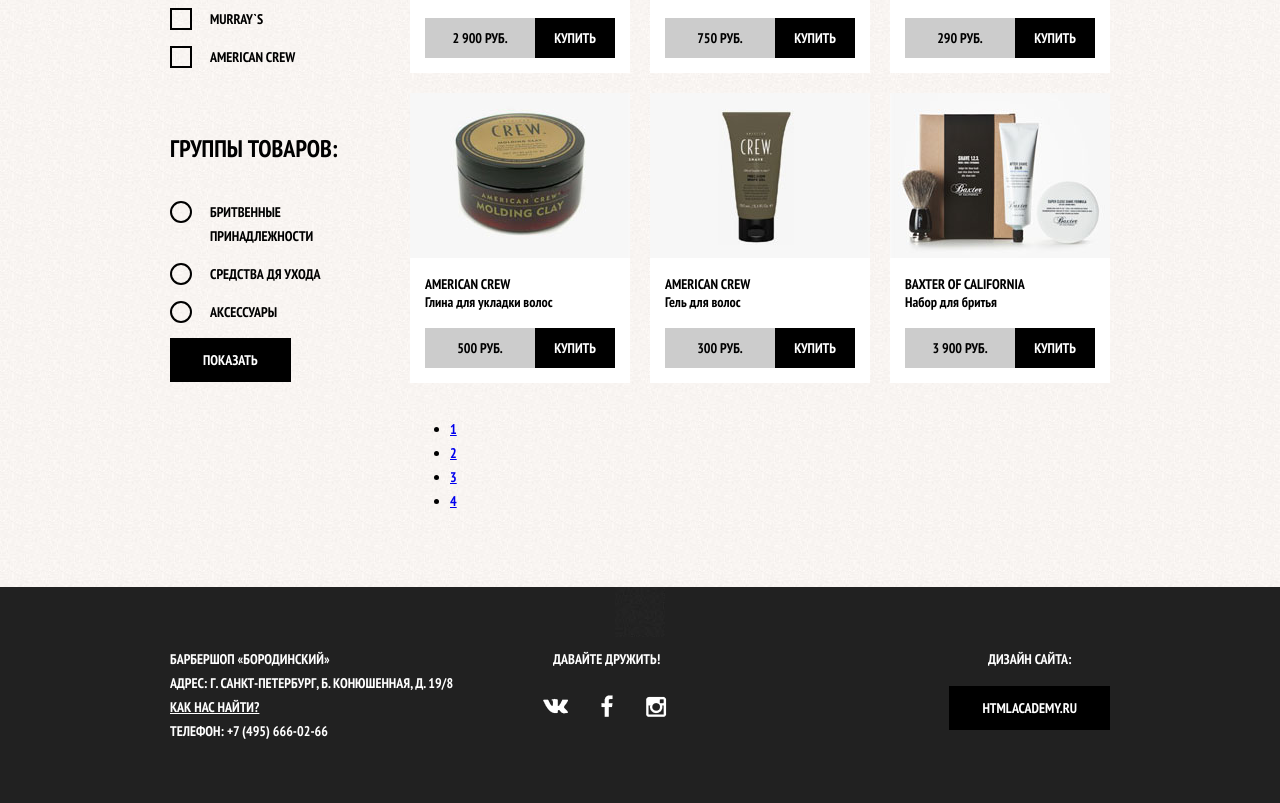
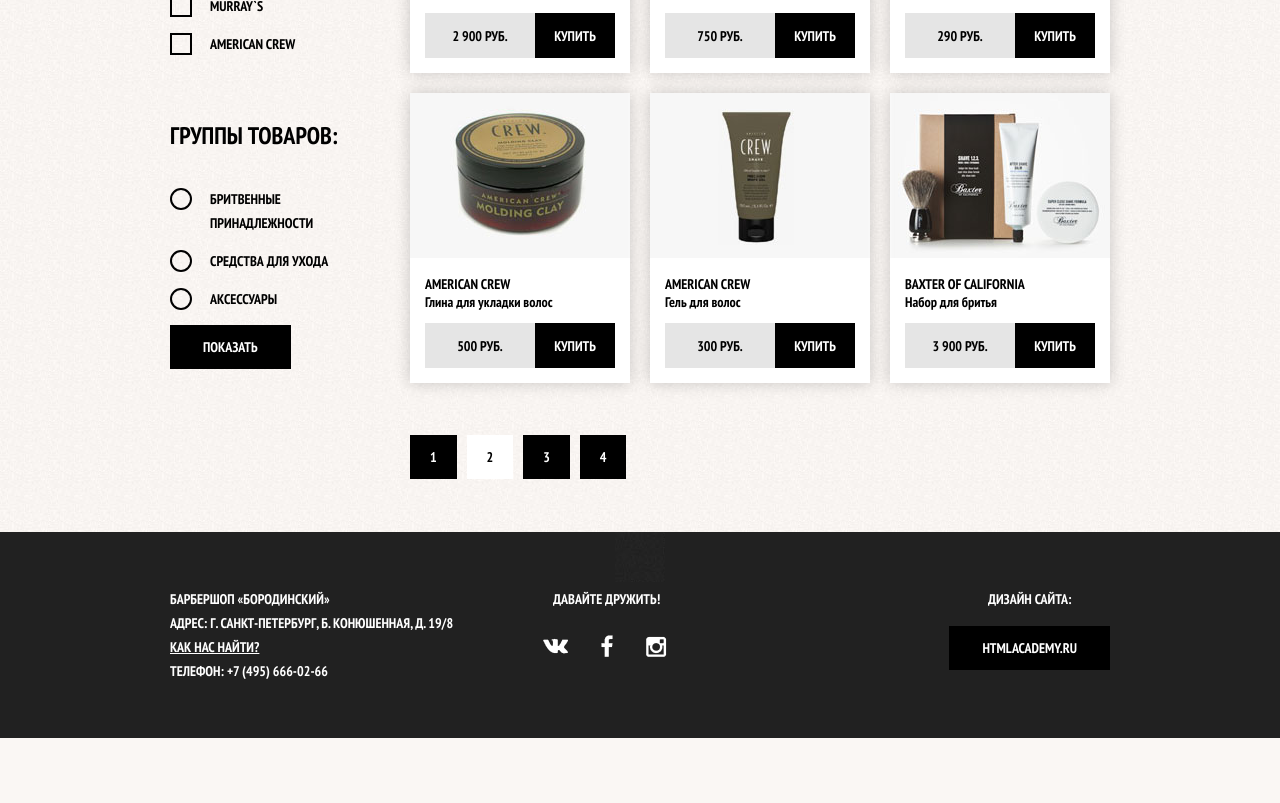
Before and after one commit to pashkoostap/pashkoostap.github.io, a plain HTML site: page barbershop/shop.html in a window 1280 px wide. Shown: the part 478-1281 px from the top of the page. After the commit the page ends 1216 px from the top, so only its background shows below. Drawn offline with Linux system fonts and the light colour scheme; files whose address does not match are found by name.

Commit message:
26-02-2016
26-02-2016

```diff
--- a/barbershop/css/style.css
+++ b/barbershop/css/style.css
@@ -280,8 +280,8 @@
 }
 .main-footer{
     margin-top: 60px;
-    padding-bottom: 60px;
-    padding-top: 60px;
+    padding-bottom: 55px;
+    padding-top: 55px;
     background: #212121 url("../img/index-footer-bg.jpg") no-repeat center top;
     color: #fff;
 }
@@ -631,6 +631,7 @@
     margin: 0;
     padding: 0;
     margin-bottom: 30px;
+    margin-top: -13px;
 }
 .catalog-filters .brands,
 .catalog-filters .items-groups{
@@ -720,8 +721,9 @@
     margin: 0;
     padding: 0;
     font-size: 0;
+    margin-bottom: 45px;
 }
-.catalog-item{
+.catalog-item-page{
     display: inline-block;
     position: relative;
     width: 220px;
@@ -731,51 +733,92 @@
     margin-right: 20px;
     margin-bottom: 20px;
     background: #fff;
+    box-shadow: 0px 0px 15px 0px rgba(0, 0, 0, 0.2);
 }
-.catalog-item:nth-child(3n){
+.catalog-item-page:nth-child(3n){
     margin-right: 0;
 }
-.catalog-item .item-brand-name{
+.item-brand-name,
+.item-name{
+    display: block;
     vertical-align: top;
     font-size: 14px;
     line-height: 18px;
     margin: 0;
+    text-decoration: none;
+    color: #000;
+}
+.item-brand-name:hover,
+.item-name:hover{
+    text-decoration: underline;
+}
+.item-brand-name{
     padding: 5px 15px 0px 15px;
 }
-.catalog-item .item-name{
-    vertical-align: top;
-    font-size: 14px;
-    line-height: 18px;
+.item-name{
     text-transform: none;
-    margin: 0;
     padding: 0px 15px 10px 15px;
 }
-.catalog-item{
-    position: relative;
-}
-
-
-.buy-item{
+.buy-item,
+.price{
     position: absolute;
-    right: 15px;
-    bottom: 15px;
-    margin: 0;
     padding: 0;
     margin: 0;
-    width: 80px;
-    height: 40px;
 }
 .price{
-    position: absolute;
-    font-size: 14px;
     left: 15px;
     bottom: 15px;
-    margin: 0;
-    padding-top: 10px;
     width: 110px;
-    height: 30px;
-    background: #ccc;
+    height: 32px;
+    padding-top: 13px;
+    background: #e5e5e5;
     vertical-align: top;
     text-align: center;
     line-height: 20px;
+    font-size: 14px;
 }
+.buy-item{
+    right: 15px;
+    bottom: 15px;
+    width: 80px;
+    height: 45px;
+}
+.catalog-items-paginator{
+    margin: 0;
+    padding: 0;
+
+}
+.paginator-pages{
+    margin: 0;
+    padding: 0;
+    list-style: none;
+}
+.paginator-pages li{
+    margin: 0;
+    padding: 0;
+    display: inline-block;
+}
+.paginator-pages a{
+    font-size: 14px;
+    line-height: 18px;
+    text-decoration: none;
+    vertical-align: top;
+    text-align: center;
+    color: #fff;
+    padding: 13px 20px;
+    background: #000;
+    margin: 0;
+    margin-right: 7px;
+}
+.paginator-pages a:hover,
+.paginator-pages a:active{
+    background: #663d15;
+}
+.current-page a{
+    background: #fff;
+    color: #000;
+}
+.current-page a:hover,
+.current-pages a:active{
+    background: #fff;
+}
--- a/barbershop/shop.html
+++ b/barbershop/shop.html
@@ -83,7 +83,7 @@
                      <input type="radio" id="groups-1" value="" name="groups">
                      <label for="groups-1">Бритвенные принадлежности</label><br>
                      <input type="radio" id="groups-2" value="" name="groups">
-                     <label for="groups-2">Средства дя ухода</label><br>
+                     <label for="groups-2">Средства для ухода</label><br>
                      <input type="radio" id="groups-3" value="" name="groups">
                      <label for="groups-3">Аксессуары</label><br>
                  </fieldset>
@@ -92,64 +92,120 @@
          </div>
          <div class="catalog-items clearfix">
               <div class="catalog-item-pages">
-               <div class="catalog-item">
-                     <img src="/img/catalog/catalog-image-1.jpg" alt="" class="item-image" width="220" height="165">
-                     <h3 class="item-brand-name">Baxter of California</h3>
-                     <p class="item-name">Набор для путишествий</p>
-                     <div class="price-item">
-                        <div class="price">2 900 руб.</div>
-                        <button class="btn buy-item">Купить</button>
+                 <div class="catalog-item-page">
+                        <a href="#">
+                            <img src="img/catalog/catalog-image-1.jpg" alt="" class="item-image" width="220" height="165">
+                        </a>
+                        <a href="#" class="item-brand-name">
+                            Baxter of California
+                        </a>
+                        <a href="#"  class="item-name">
+                            Набор для путешествий
+                        </a>
+                        <div class="price">
+                            2 900 руб.
                         </div>
-                 </div>
-                <div class="catalog-item">
-                     <img src="/img/catalog/catalog-image-2.jpg" alt="" class="item-image" width="220" height="165">
-                     <h3 class="item-brand-name">Baxter of California</h3>
-                     <p class="item-name">Увлажняющий кондиционер</p>
-                     <div class="price-item">
-                        <div class="price">750 руб.</div>
-                        <button class="btn buy-item">Купить</button>
-                     </div>
+                        <button class="btn buy-item">
+                            Купить
+                        </button>
                  </div>
 
-                 <div class="catalog-item">
-                     <img src="/img/catalog/catalog-image-3.jpg" alt="" class="item-image" width="220" height="165">
-                     <h3 class="item-brand-name">Suavecito</h3>
-                     <p class="item-name">Гель для волос</p>
-                     <div class="price-item">
-                        <div class="price">290 руб.</div>
-                        <button class="btn buy-item">Купить</button>
+                 <div class="catalog-item-page">
+                        <a href="#">
+                            <img src="img/catalog/catalog-image-2.jpg" alt="" class="item-image" width="220" height="165">
+                        </a>
+                        <a href="#" class="item-brand-name">
+                            Baxter of California
+                        </a>
+                        <a href="#"  class="item-name">
+                            Увлажняющий кондиционер
+                        </a>
+                        <div class="price">
+                            750 руб.
                         </div>
+                        <button class="btn buy-item">
+                            Купить
+                        </button>
                   </div>
 
-                 <div class="catalog-item">
-                     <img src="/img/catalog/catalog-image-4.jpg" alt="" class="item-image" width="220" height="165">
-                     <h3 class="item-brand-name">American Crew</h3>
-                     <p class="item-name">Глина для укладки волос</p>
-                     <div class="price-item">
-                        <div class="price">500 руб.</div>
-                        <button class="btn buy-item">Купить</button>
+                 <div class="catalog-item-page">
+                        <a href="#">
+                            <img src="img/catalog/catalog-image-3.jpg" alt="" class="item-image" width="220" height="165">
+                        </a>
+                        <a href="#" class="item-brand-name">
+                            Suavecito
+                        </a>
+                        <a href="#"  class="item-name">
+                            Гель для волос
+                        </a>
+                        <div class="price">
+                            290 руб.
                         </div>
+                        <button class="btn buy-item">
+                            Купить
+                        </button>
                   </div>
 
-                 <div class="catalog-item">
-                     <img src="/img/catalog/catalog-image-5.jpg" alt="" class="item-image" width="220" height="165">
-                     <h3 class="item-brand-name">American Crew</h3>
-                     <p class="item-name">Гель для волос</p>
-                     <div class="price-item">
-                        <div class="price">300 руб.</div>
-                        <button class="btn buy-item">Купить</button>
+                  <div class="catalog-item-page">
+                        <a href="#">
+                            <img src="img/catalog/catalog-image-4.jpg" alt="" class="item-image" width="220" height="165">
+                        </a>
+                        <a href="#" class="item-brand-name">
+                            American Crew
+                        </a>
+                        <a href="#"  class="item-name">
+                            Глина для укладки волос
+                        </a>
+                        <div class="price">
+                            500 руб.
                         </div>
+                        <button class="btn buy-item">
+                            Купить
+                        </button>
                   </div>
 
-                 <div class="catalog-item">
-                     <img src="/img/catalog/catalog-image-6.jpg" alt="" class="item-image" width="220" height="165">
-                     <h3 class="item-brand-name">Baxter of California</h3>
-                     <p class="item-name">Набор для бритья</p>
-                     <div class="price-item">
-                         <div class="price">3 900 руб.</div>
-                        <button class="btn buy-item">Купить</button>
+                  <div class="catalog-item-page">
+                        <a href="#">
+                            <img src="img/catalog/catalog-image-5.jpg" alt="" class="item-image" width="220" height="165">
+                        </a>
+                        <a href="#" class="item-brand-name">
+                            American Crew
+                        </a>
+                        <a href="#"  class="item-name">
+                            Гель для волос
+                        </a>
+                        <div class="price">
+                            300 руб.
                         </div>
+                        <button class="btn buy-item">
+                            Купить
+                        </button>
                   </div>
+
+                  <div class="catalog-item-page">
+                        <a href="#">
+                            <img src="img/catalog/catalog-image-6.jpg" alt="" class="item-image" width="220" height="165">
+                        </a>
+                        <a href="#" class="item-brand-name">
+                            Baxter of California
+                        </a>
+                        <a href="#"  class="item-name">
+                            Набор для бритья
+                        </a>
+                        <div class="price">
+                            3 900 руб.
+                        </div>
+                        <button class="btn buy-item">
+                            Купить
+                        </button>
+                  </div>
+
+
+
+
+
+
+
 
             </div>
                 <div class="catalog-items-paginator">
@@ -160,9 +216,6 @@
                          <li><a href="#">4</a></li>
                      </ul>
                 </div>
-
-             </div>
-
          </div>
      </div>
     </div>
```
Lines whose indentation alone changed are shown as unchanged.
